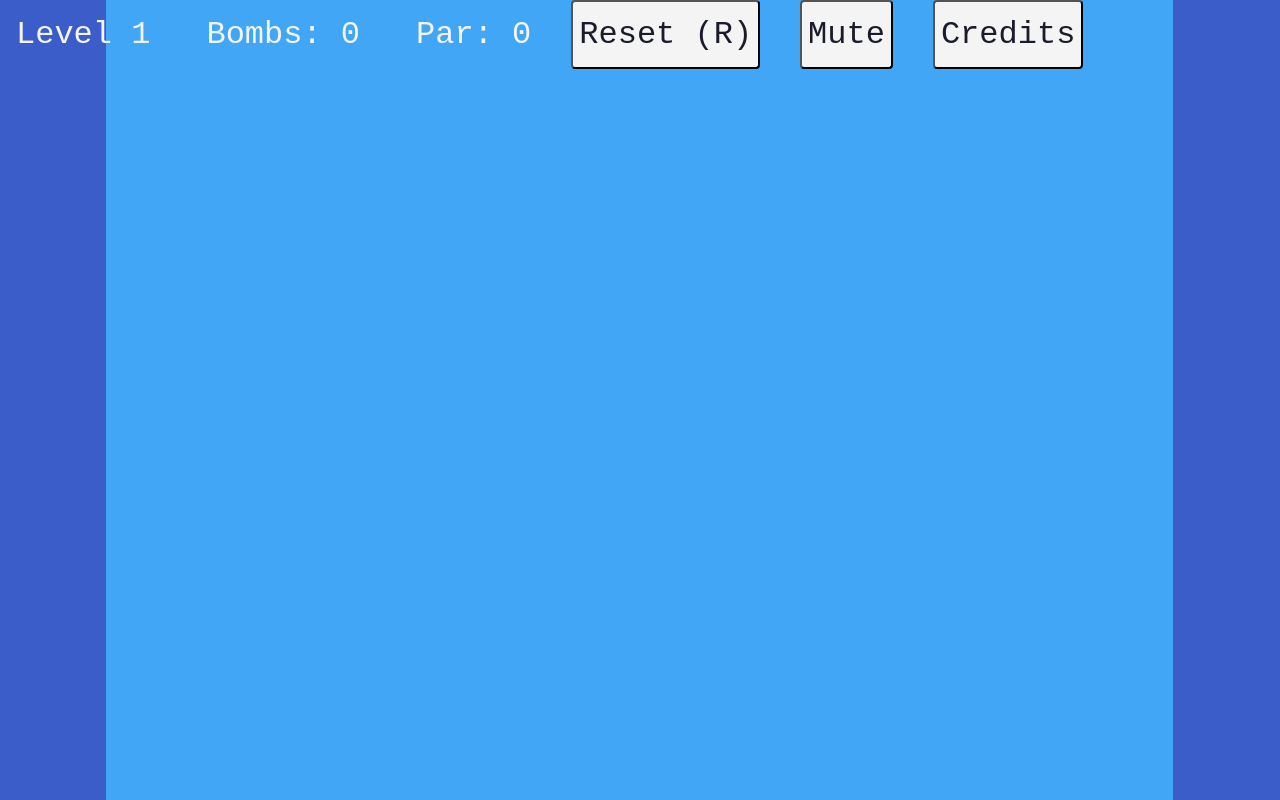
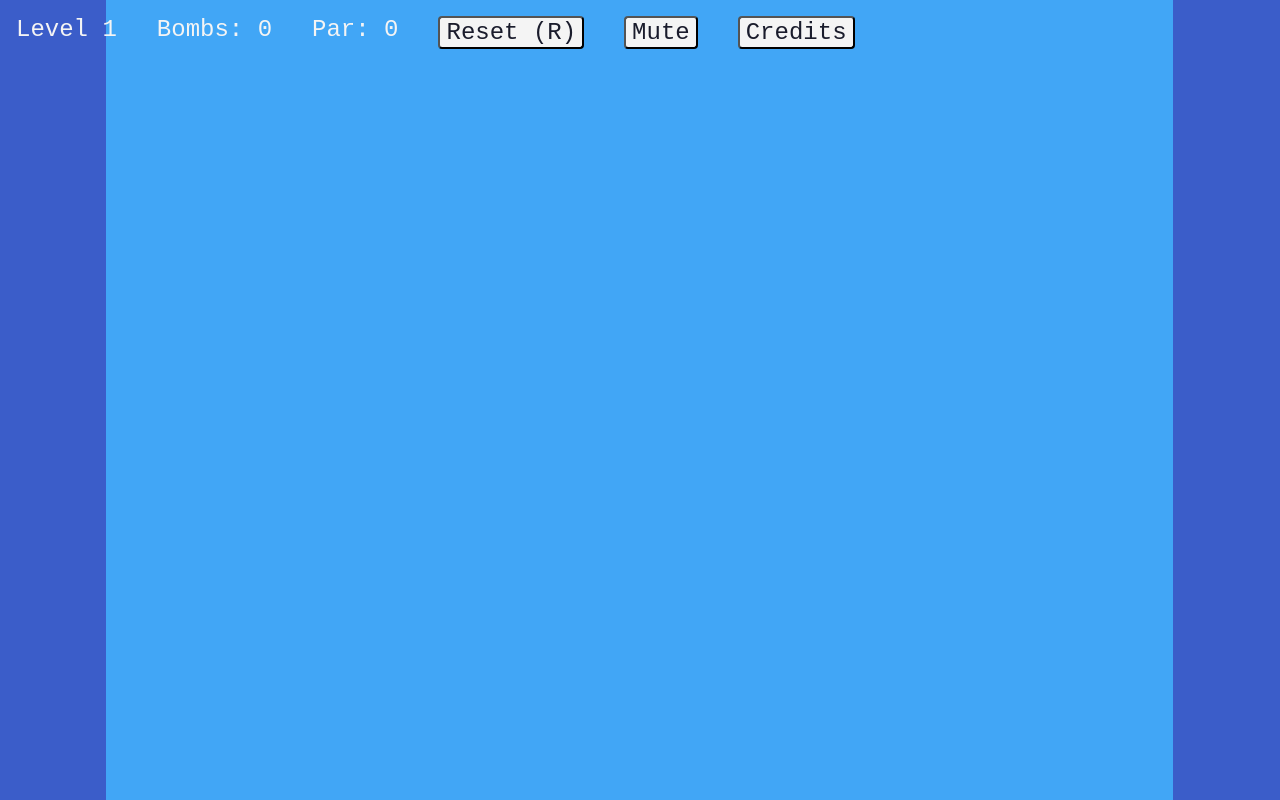
Before and after one commit to rmkubik/blast-ninja, a website built with Parcel: page src/index.html in a window 1280 px wide. Built offline with nearby package versions, Linux system fonts and the light colour scheme; files whose address does not match are found by name.

Commit message:
Make ui less obstrusive

```diff
--- a/src/styles/main.css
+++ b/src/styles/main.css
@@ -5,15 +5,16 @@ body {
 }
 
 p {
-  margin: 1rem;
+  margin: 0;
 }
 
 #ui {
+  margin: 1rem;
   display: none;
   position: absolute;
   font-family: monospace;
   color: #f4f4f4;
-  font-size: 2rem;
+  font-size: 1.5rem;
   /* display: flex; */
 }
 
@@ -25,7 +26,7 @@ button {
   font-family: monospace;
   background: #f4f4f4;
   color: #1a1c2c;
-  font-size: 2rem;
+  font-size: 1.5rem;
   border-radius: 4px;
 }
 
```
